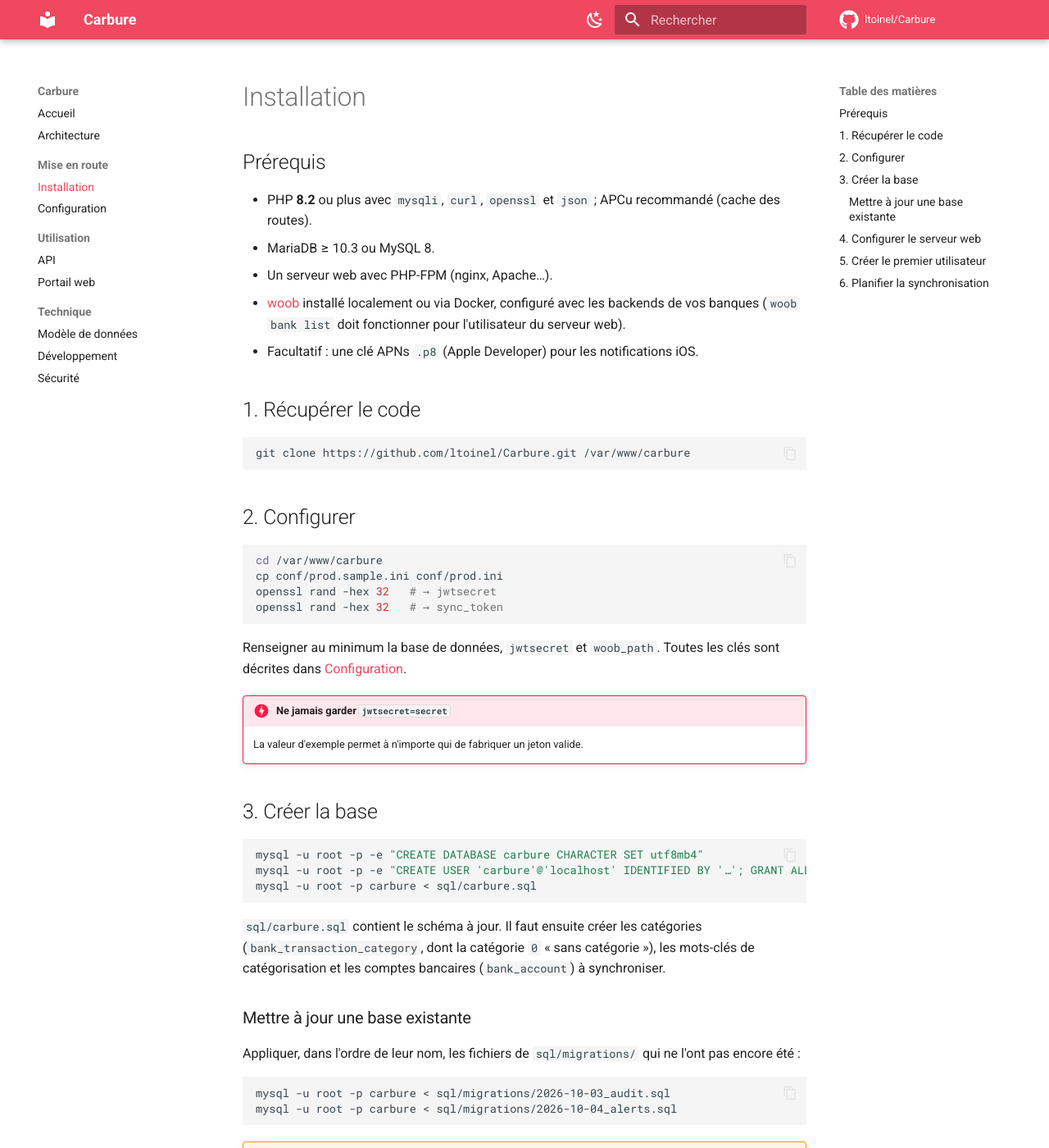
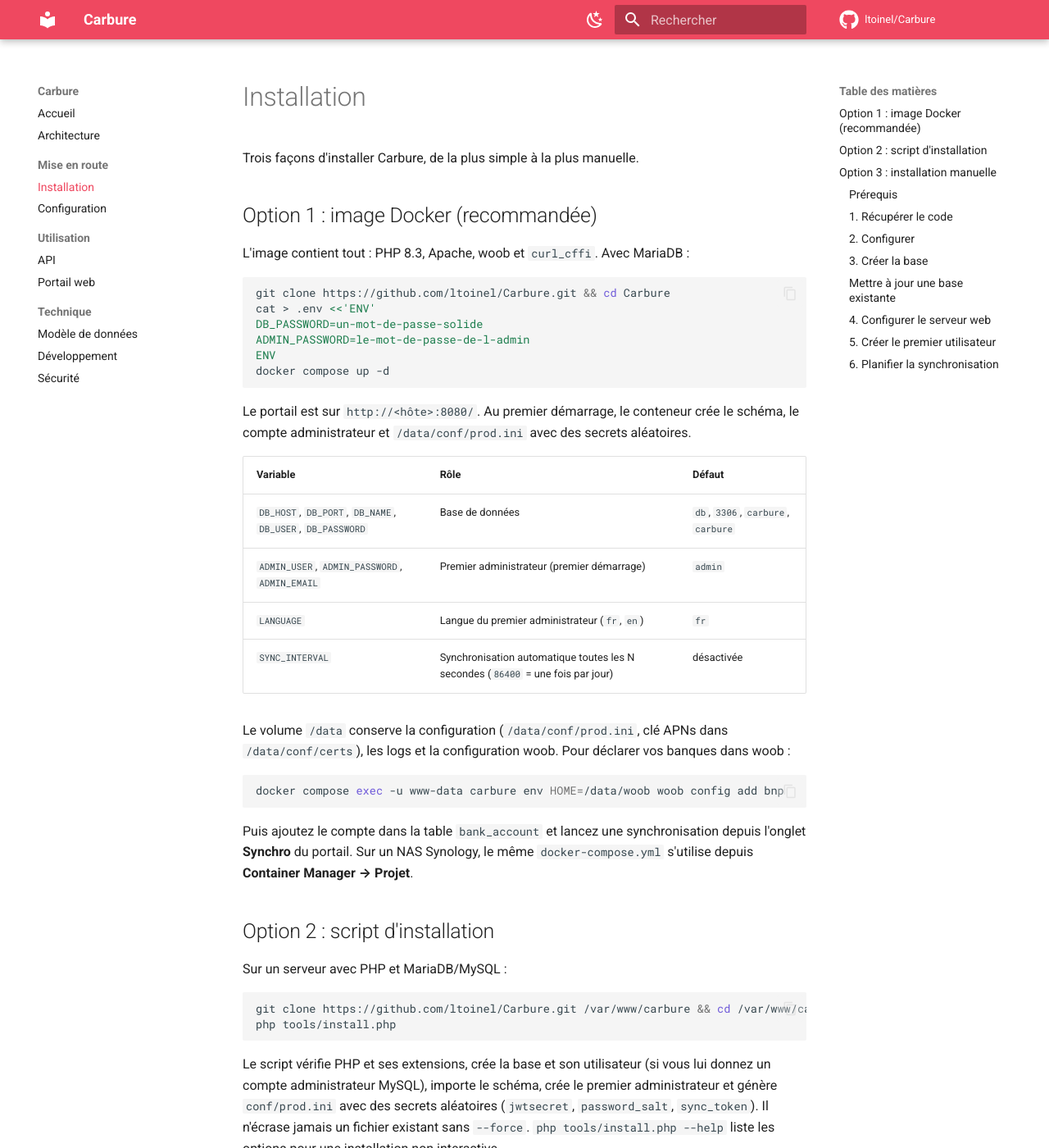
Before and after one commit to ltoinel/Carbure, an MkDocs documentation site: the page built from docs/installation.md, in a window 1280 px wide and 1400 px high. Shown: the whole window at 82% size. Built offline with MkDocs 1.6.1 and Material for MkDocs 9.7.7, drawn with Linux system fonts in a browser that asks for light colours; comment, search, counter and statistics services are not loaded; some of the changed text lies outside the part shown.

Commit message:
Docs: Docker image and install script; TODO keeps only open tasks
Co-Authored-By: Claude Opus 5.5 (1M context) <noreply@anthropic.com>

````diff
--- a/docs/installation.md
+++ b/docs/installation.md
@@ -1,6 +1,61 @@
 # Installation
 
-## Prérequis
+Trois façons d'installer Carbure, de la plus simple à la plus manuelle.
+
+## Option 1 : image Docker (recommandée)
+
+L'image contient tout : PHP 8.3, Apache, woob et `curl_cffi`. Avec MariaDB :
+
+```bash
+git clone https://github.com/ltoinel/Carbure.git && cd Carbure
+cat > .env <<'ENV'
+DB_PASSWORD=un-mot-de-passe-solide
+ADMIN_PASSWORD=le-mot-de-passe-de-l-admin
+ENV
+docker compose up -d
+```
+
+Le portail est sur `http://<hôte>:8080/`. Au premier démarrage, le conteneur crée le schéma,
+le compte administrateur et `/data/conf/prod.ini` avec des secrets aléatoires.
+
+| Variable | Rôle | Défaut |
+|---|---|---|
+| `DB_HOST`, `DB_PORT`, `DB_NAME`, `DB_USER`, `DB_PASSWORD` | Base de données | `db`, `3306`, `carbure`, `carbure` |
+| `ADMIN_USER`, `ADMIN_PASSWORD`, `ADMIN_EMAIL` | Premier administrateur (premier démarrage) | `admin` |
+| `LANGUAGE` | Langue du premier administrateur (`fr`, `en`) | `fr` |
+| `SYNC_INTERVAL` | Synchronisation automatique toutes les N secondes (`86400` = une fois par jour) | désactivée |
+
+Le volume `/data` conserve la configuration (`/data/conf/prod.ini`, clé APNs dans
+`/data/conf/certs`), les logs et la configuration woob. Pour déclarer vos banques dans woob :
+
+```bash
+docker compose exec -u www-data carbure env HOME=/data/woob woob config add bnp
+```
+
+Puis ajoutez le compte dans la table `bank_account` et lancez une synchronisation depuis
+l'onglet **Synchro** du portail. Sur un NAS Synology, le même `docker-compose.yml` s'utilise
+depuis **Container Manager → Projet**.
+
+## Option 2 : script d'installation
+
+Sur un serveur avec PHP et MariaDB/MySQL :
+
+```bash
+git clone https://github.com/ltoinel/Carbure.git /var/www/carbure && cd /var/www/carbure
+php tools/install.php
+```
+
+Le script vérifie PHP et ses extensions, crée la base et son utilisateur (si vous lui donnez un
+compte administrateur MySQL), importe le schéma, crée le premier administrateur et génère
+`conf/prod.ini` avec des secrets aléatoires (`jwtsecret`, `password_salt`, `sync_token`). Il
+n'écrase jamais un fichier existant sans `--force`. `php tools/install.php --help` liste les
+options pour une installation non interactive.
+
+Il reste à configurer le serveur web (voir « Serveur web » plus bas) et woob.
+
+## Option 3 : installation manuelle
+
+### Prérequis
 
 - PHP **8.2** ou plus avec `mysqli`, `curl`, `openssl` et `json` ; APCu recommandé (cache
   des routes).
@@ -8,16 +63,16 @@
 - Un serveur web avec PHP-FPM (nginx, Apache…).
 - [woob](https://woob.tech/) installé localement ou via Docker, configuré avec les
   backends de vos banques (`woob bank list` doit fonctionner pour l'utilisateur du
-  serveur web).
+  serveur web). Le module BNP récent nécessite `curl_cffi` (`pip install "curl_cffi>=0.7"`).
 - Facultatif : une clé APNs `.p8` (Apple Developer) pour les notifications iOS.
 
-## 1. Récupérer le code
+### 1. Récupérer le code
 
 ```bash
 git clone https://github.com/ltoinel/Carbure.git /var/www/carbure
 ```
 
-## 2. Configurer
+### 2. Configurer
 
 ```bash
 cd /var/www/carbure
@@ -32,7 +87,7 @@ sont décrites dans [Configuration](configuration.md).
 !!! danger "Ne jamais garder `jwtsecret=secret`"
     La valeur d'exemple permet à n'importe qui de fabriquer un jeton valide.
 
-## 3. Créer la base
+### 3. Créer la base
 
 ```bash
 mysql -u root -p -e "CREATE DATABASE carbure CHARACTER SET utf8mb4"
@@ -52,6 +107,7 @@ encore été :
 ```bash
 mysql -u root -p carbure < sql/migrations/2026-10-03_audit.sql
 mysql -u root -p carbure < sql/migrations/2026-10-04_alerts.sql
+mysql -u root -p carbure < sql/migrations/2026-10-05_schema.sql
 ```
 
 !!! warning "Migrations avant le code"
@@ -59,7 +115,7 @@ mysql -u root -p carbure < sql/migrations/2026-10-04_alerts.sql
     lit les nouvelles colonnes (`is_admin`, `language`, `alert_threshold`) dès
     `GET /user/me`.
 
-## 4. Configurer le serveur web
+### 4. Configurer le serveur web
 
 - Les URL `/api/…` **sans point** dans le chemin sont envoyées à `src/api.php` (le
   préfixe `/api` est retiré par l'API).
@@ -82,7 +138,7 @@ location /portal/ { root /var/www/carbure; }
 location ~ ^/(conf|logs|sql|tests|tools|woob)/ { deny all; }
 ```
 
-## 5. Créer le premier utilisateur
+### 5. Créer le premier utilisateur
 
 Les utilisateurs sont gérés par un administrateur via l'API ou le portail. Pour le
 premier compte, insérer un utilisateur administrateur directement en base avec un
@@ -97,7 +153,7 @@ INSERT INTO users (username, password, email, is_admin, language)
 VALUES ('admin', '<hash>', 'admin@example.org', 1, 'fr');
 ```
 
-## 6. Planifier la synchronisation
+### 6. Planifier la synchronisation
 
 ```bash
 # crontab : tous les jours à 7h
````
Also changed, not shown: README.md (+7 -7 lines), TODO.md (+27 -54 lines).
